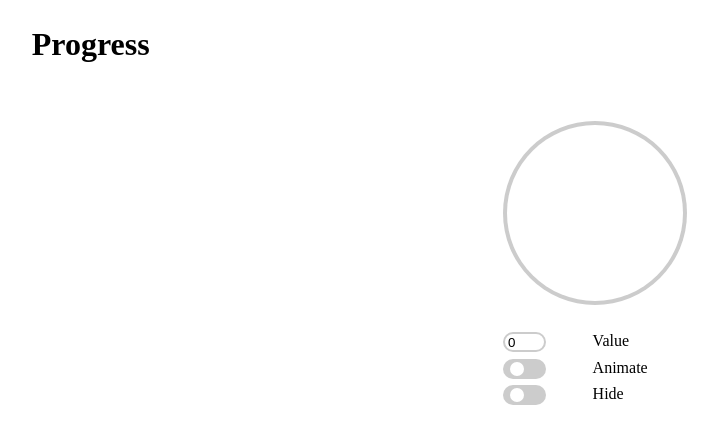
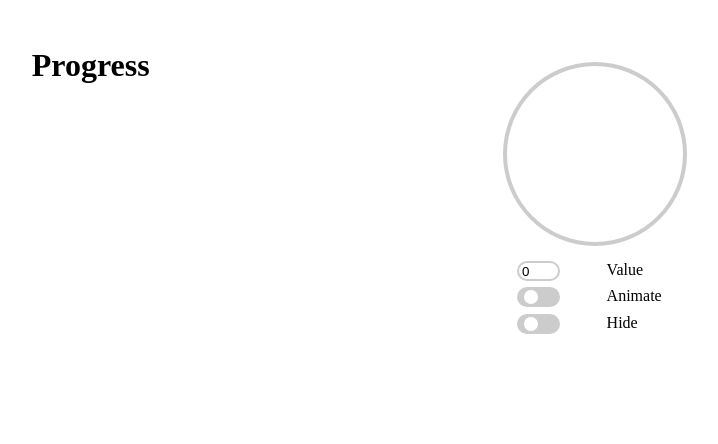
Before and after one commit to whereismysoft/whereismysoft.github.io, a plain HTML site: page index.html in a window 1280 px wide. Shown: the whole page, without its empty margins (45-763 px from the left). Drawn offline with Linux system fonts and the light colour scheme.

Commit message:
7th Progres Circle commit

```diff
--- a/style.css
+++ b/style.css
@@ -1,10 +1,14 @@
 body {
-/* align-items: center; */
-margin: 2% 6% 2% 6%;
+	text-align: center;
+	margin: 2% 6% 2% 6%;
+}
+
+h1{
+	position: absolute;
 }
 
 .main-block{
-	display: grid;
+	display: inline-block;
     justify-content: center;
 }
 
@@ -12,7 +16,7 @@ margin: 2% 6% 2% 6%;
 	display: block !important;
 	/* position: relative; */
     justify-content: center;
-	margin-top: 15%;
+	margin-top: 8%;
     width: 71px;
 	height: 100px;
 }
```
